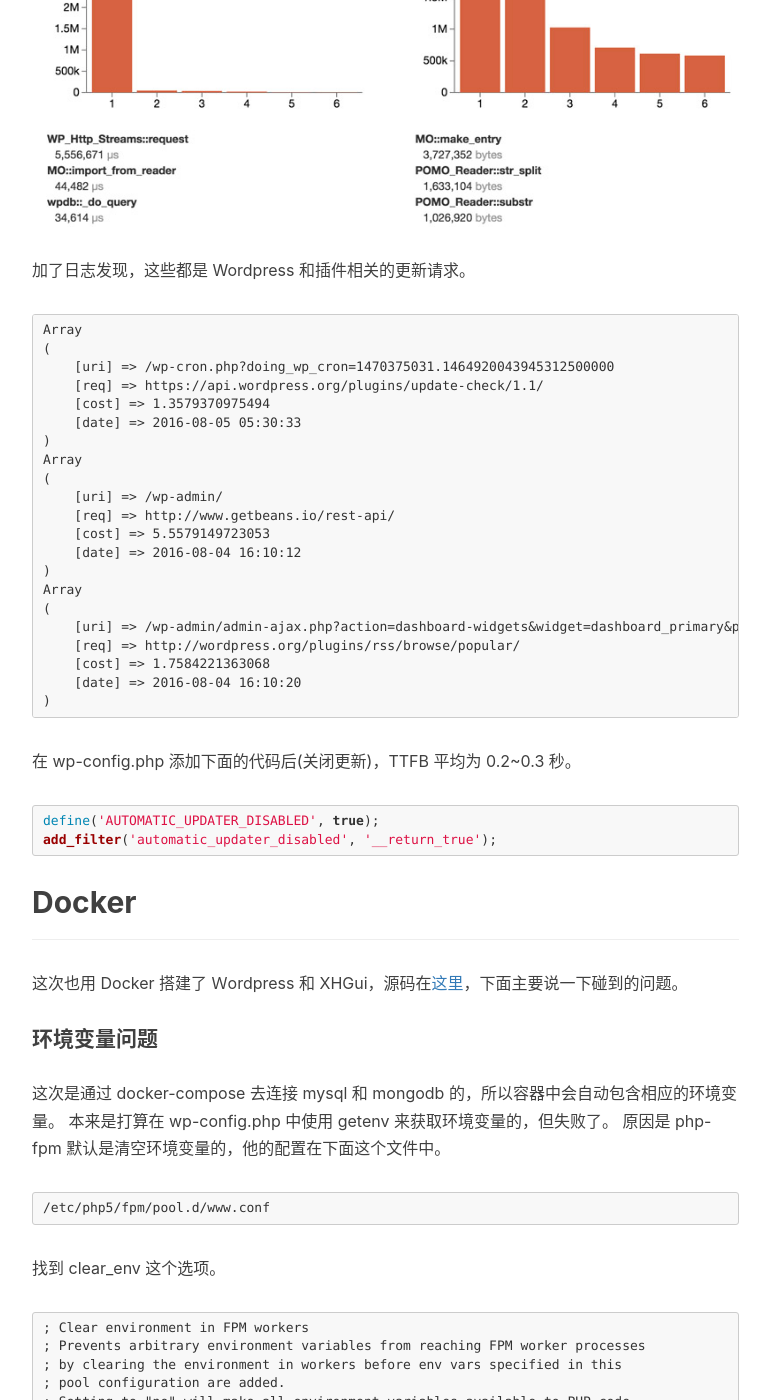
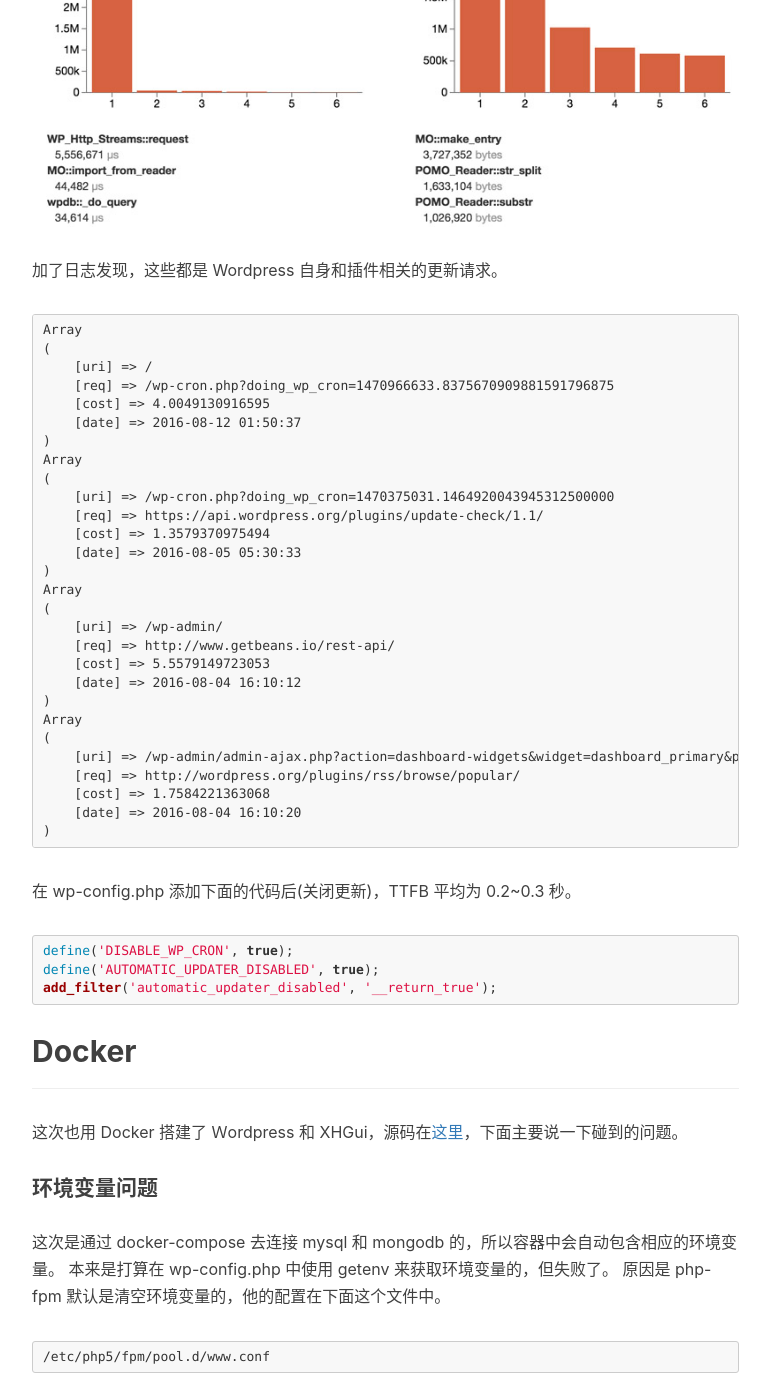
Before and after one commit to xkuga/xkuga.github.io, a Jekyll site: the page built from _posts/2016-08-07-wordpress-xhgui.md, in a window 1280 px wide and 1400 px high, scrolled down 861 px. Shown: the whole window, without its empty margins (233-1003 px from the left). Built offline with Jekyll 4.4.1, drawn with Linux system fonts in a browser that asks for light colours; nearby versions of some CDN libraries; comment, search, counter and statistics services are not loaded.

Commit message:
add disable wp_cron.php

````diff
--- a/_posts/2016-08-07-wordpress-xhgui.md
+++ b/_posts/2016-08-07-wordpress-xhgui.md
@@ -11,9 +11,16 @@
 
 ![xhgui](/img/xhgui.jpg)
 
-加了日志发现，这些都是 Wordpress 和插件相关的更新请求。
+加了日志发现，这些都是 Wordpress 自身和插件相关的更新请求。
 
 ```
+Array
+(
+    [uri] => /
+    [req] => /wp-cron.php?doing_wp_cron=1470966633.8375670909881591796875
+    [cost] => 4.0049130916595
+    [date] => 2016-08-12 01:50:37
+)
 Array
 (
     [uri] => /wp-cron.php?doing_wp_cron=1470375031.1464920043945312500000
@@ -40,6 +47,7 @@
 在 wp-config.php 添加下面的代码后(关闭更新)，TTFB 平均为 0.2~0.3 秒。
 
 ```php
+define('DISABLE_WP_CRON', true);
 define('AUTOMATIC_UPDATER_DISABLED', true);
 add_filter('automatic_updater_disabled', '__return_true');
 ```
````
